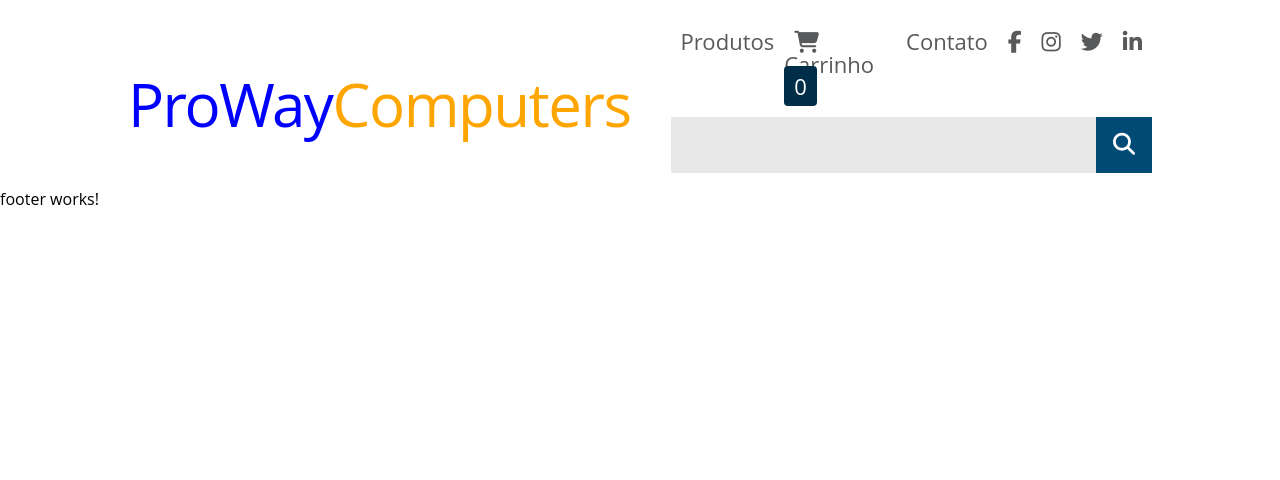
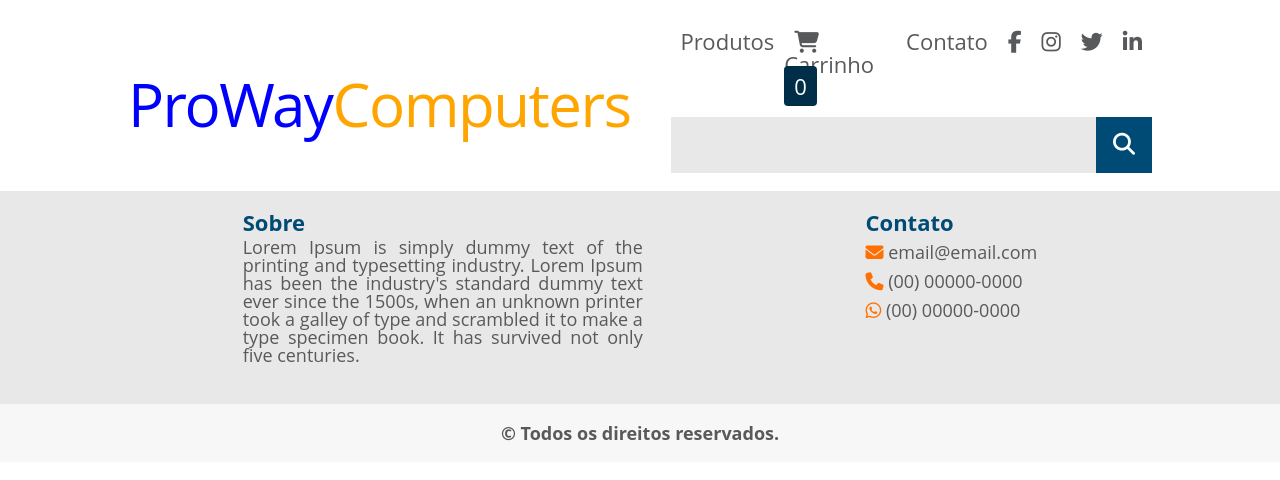
Before and after one commit to Martarelli/ecommerce-capgemini, an Angular app in the folder proway-computers/: page / in a window 1280 px wide. Shown: the top 480 px of the page. Built offline with nearby package versions, Linux system fonts and the light colour scheme.

Commit message:
footer concluido

```diff
--- a/proway-computers/src/app/footer/footer.component.html
+++ b/proway-computers/src/app/footer/footer.component.html
@@ -1 +1,18 @@
-<p>footer works!</p>
+<footer class="footer">
+  <div class="footer__container">
+    <section>
+      <h2 class="footer__title">Sobre</h2>
+      <p class="footer__about-text">Lorem Ipsum is simply dummy text of the printing and typesetting industry. Lorem Ipsum has been the industry's standard dummy text ever since the 1500s, when an unknown printer took a galley of type and scrambled it to make a type specimen book. It has survived not only five centuries.</p>
+    </section>
+    <address>
+      <h2 class="footer__title">Contato</h2>
+      <ul>
+        <li><i class="fa-solid fa-envelope"></i> email@email.com</li>
+        <li><i class="fa-solid fa-phone"></i> (00) 00000-0000</li>
+        <li><i class="fa-brands fa-whatsapp"></i> (00) 00000-0000</li>
+      </ul>
+    </address>
+  </div>
+  <section class="footer__copyright">&copy; Todos os direitos reservados.</section>
+
+</footer>
```
